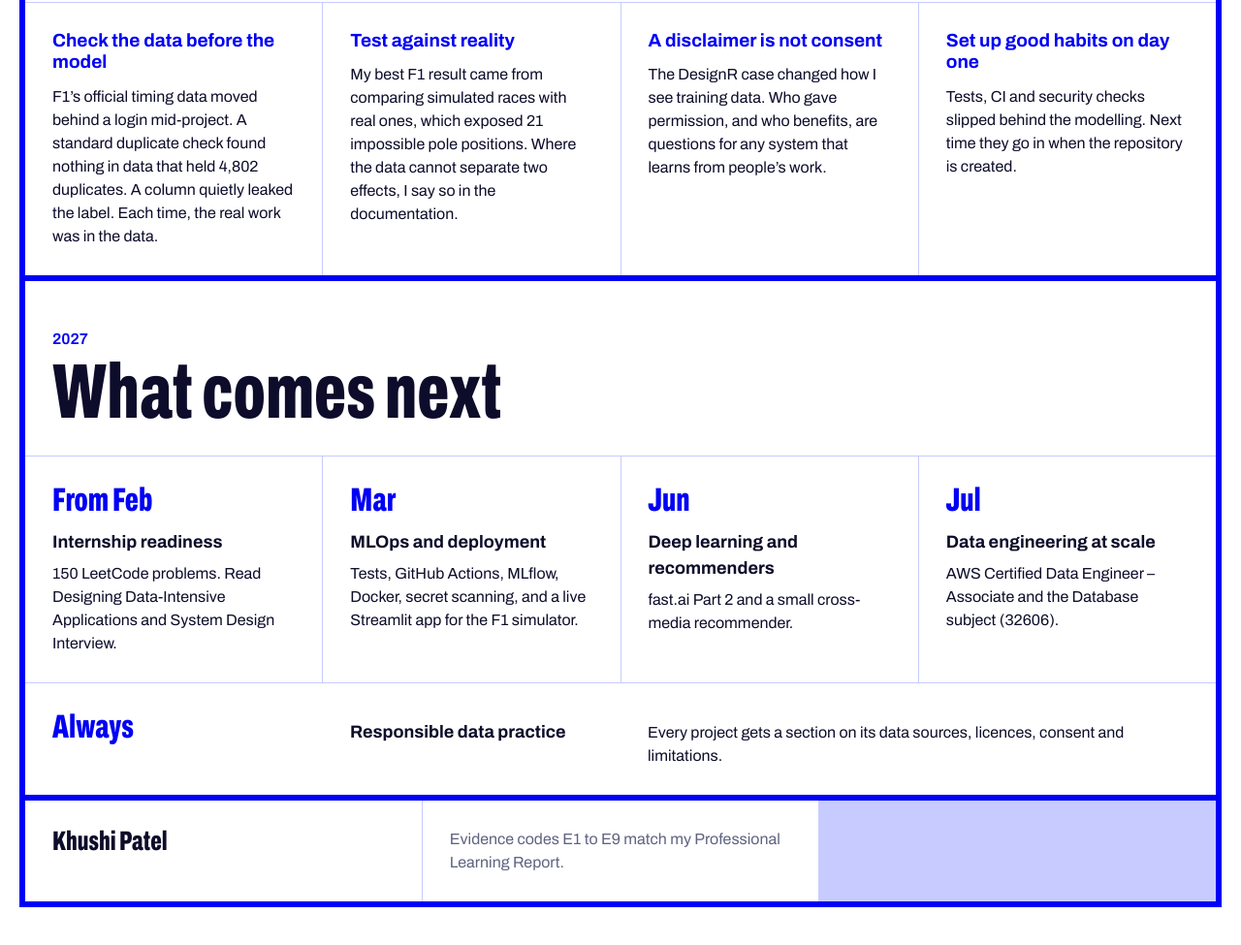
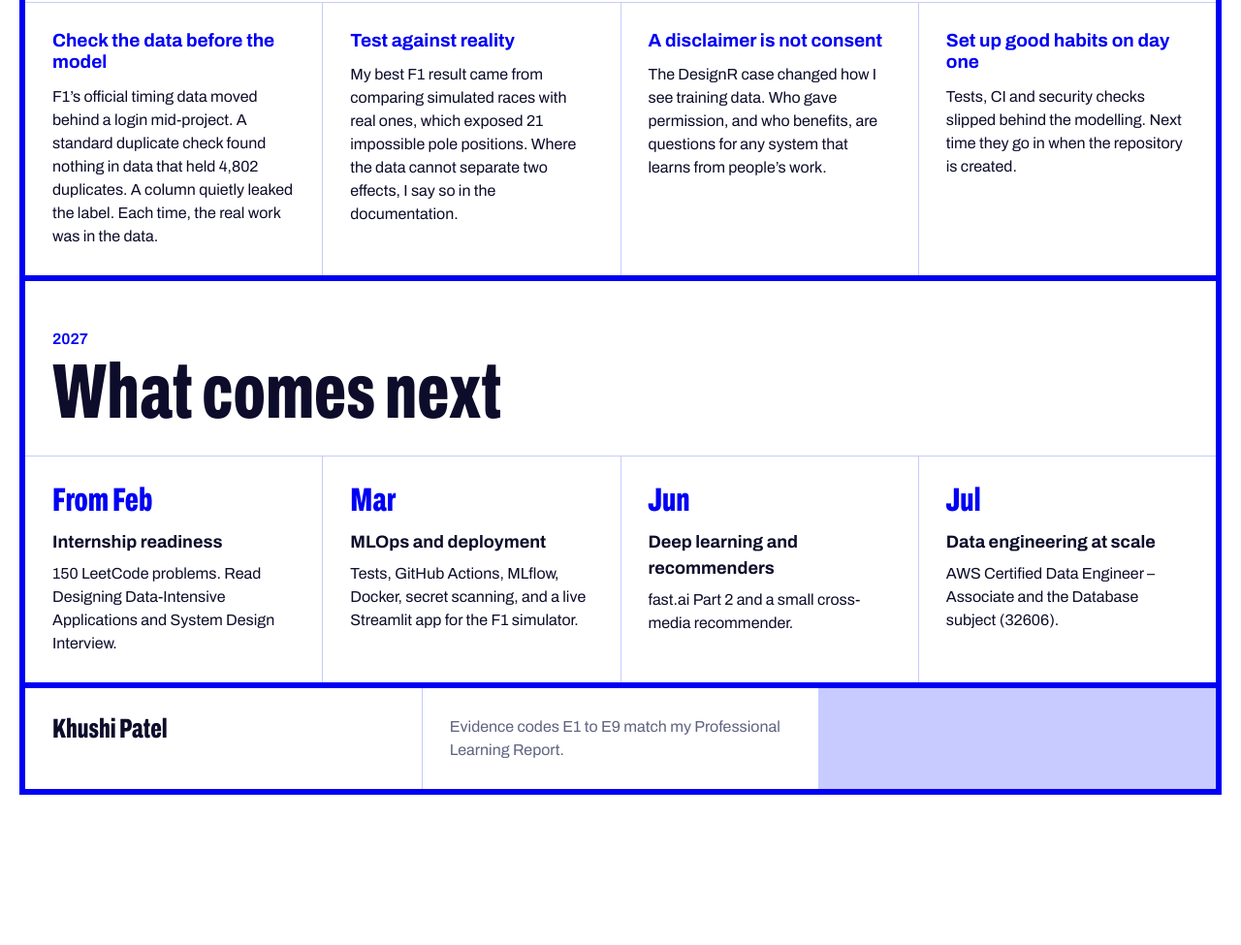
Before and after one commit to khushi075/portfolio, a plain HTML site: page index.html in a window 1280 px wide. Shown: the part 5568-6543 px from the top of the page at 97% size. After the commit the page ends 6427 px from the top, so only its background shows below. Drawn offline with Linux system fonts and the light colour scheme.

Commit message:
Remove data practice section from index.html

```diff
--- a/index.html
+++ b/index.html
@@ -271,7 +271,6 @@
       <li class="cell nx"><p class="nx-when">Mar</p><h3>MLOps and deployment</h3><p>Tests, GitHub Actions, MLflow, Docker, secret scanning, and a live Streamlit app for the F1 simulator.</p></li>
       <li class="cell nx"><p class="nx-when">Jun</p><h3>Deep learning and recommenders</h3><p>fast.ai Part 2 and a small cross-media recommender.</p></li>
       <li class="cell nx"><p class="nx-when">Jul</p><h3>Data engineering at scale</h3><p>AWS Certified Data Engineer – Associate and the Database subject (32606).</p></li>
-      <li class="cell nx nx-wide"><p class="nx-when">Always</p><h3>Responsible data practice</h3><p>Every project gets a section on its data sources, licences, consent and limitations.</p></li>
     </ol>
   </section>
 
```
